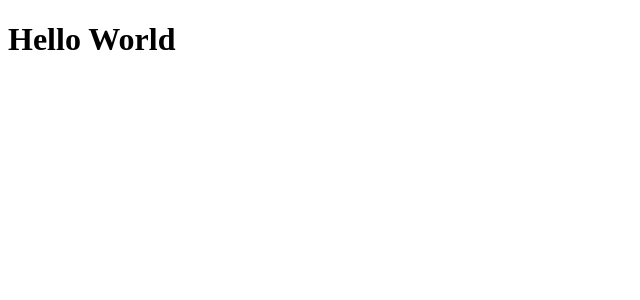
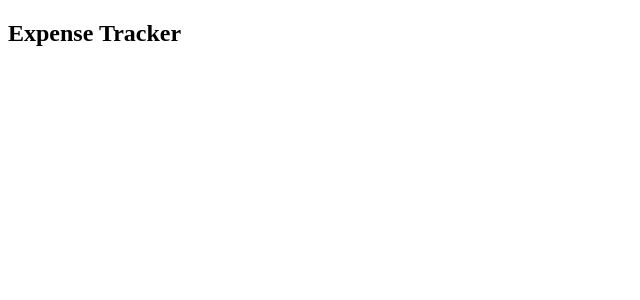
Before and after one commit to CharlesIvia/expense-tracker, a React (Create React App) app in the folder tracker/: page / in a window 1280 px wide. Shown: the top 300 px of the page, without its empty margins (0-640 px from the left). Built offline with nearby package versions, Linux system fonts and the light colour scheme; the HTML template or start-up script is replaced by a standard one.

Commit message:
Created & intergrated Header.js component

```diff
--- a/tracker/src/App.js
+++ b/tracker/src/App.js
@@ -1,10 +1,11 @@
 import React from "react";
 import "./App.css";
+import Header from "./components/Header";
 
 function App() {
   return (
     <div>
-      <h1>Hello World</h1>
+      <Header />
     </div>
   );
 }
--- /dev/null
+++ b/tracker/src/components/Header.js
@@ -0,0 +1,11 @@
+import React from "react";
+
+function Header() {
+  return (
+    <div>
+      <h2>Expense Tracker</h2>
+    </div>
+  );
+}
+
+export default Header;
```
